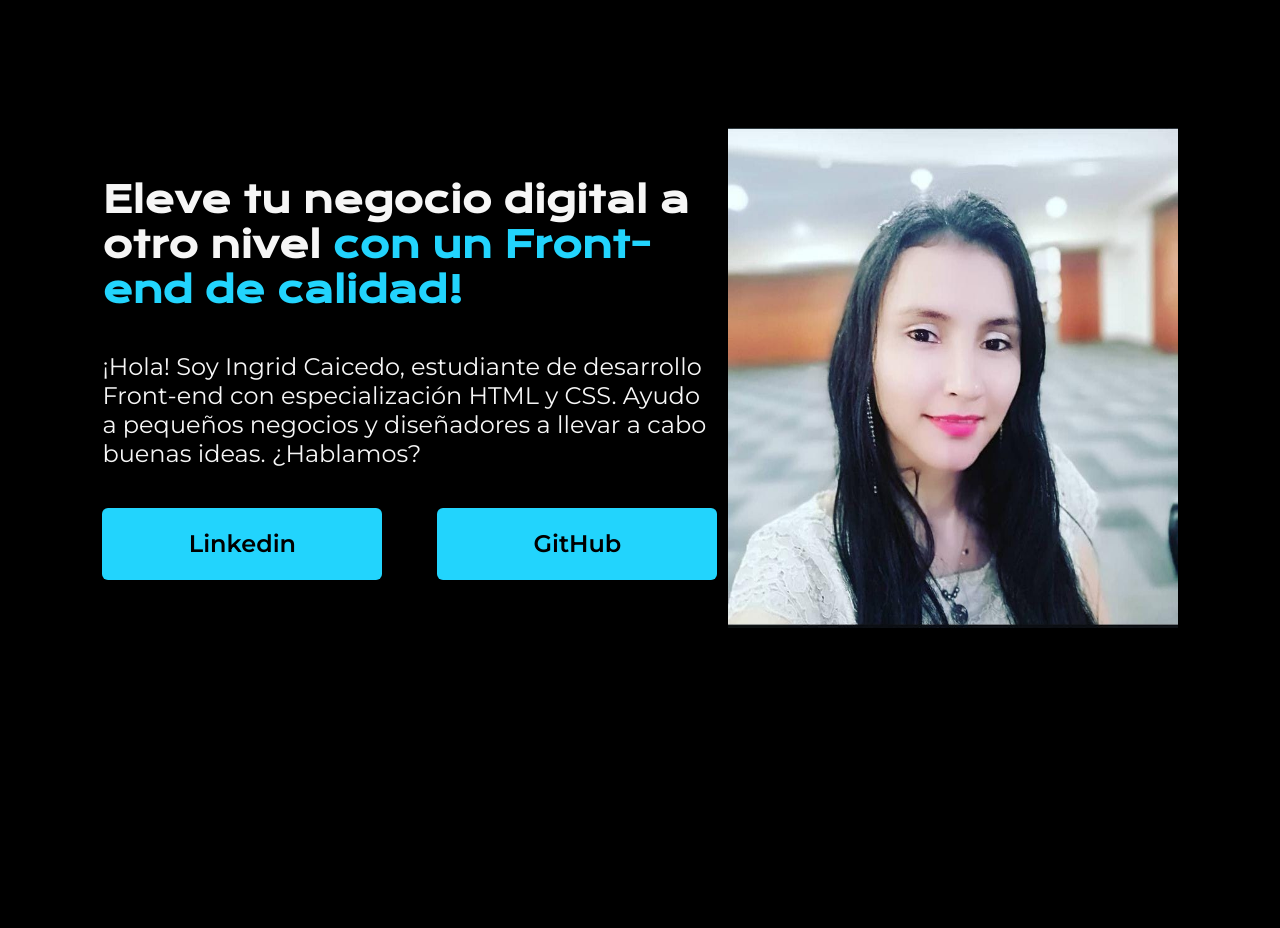
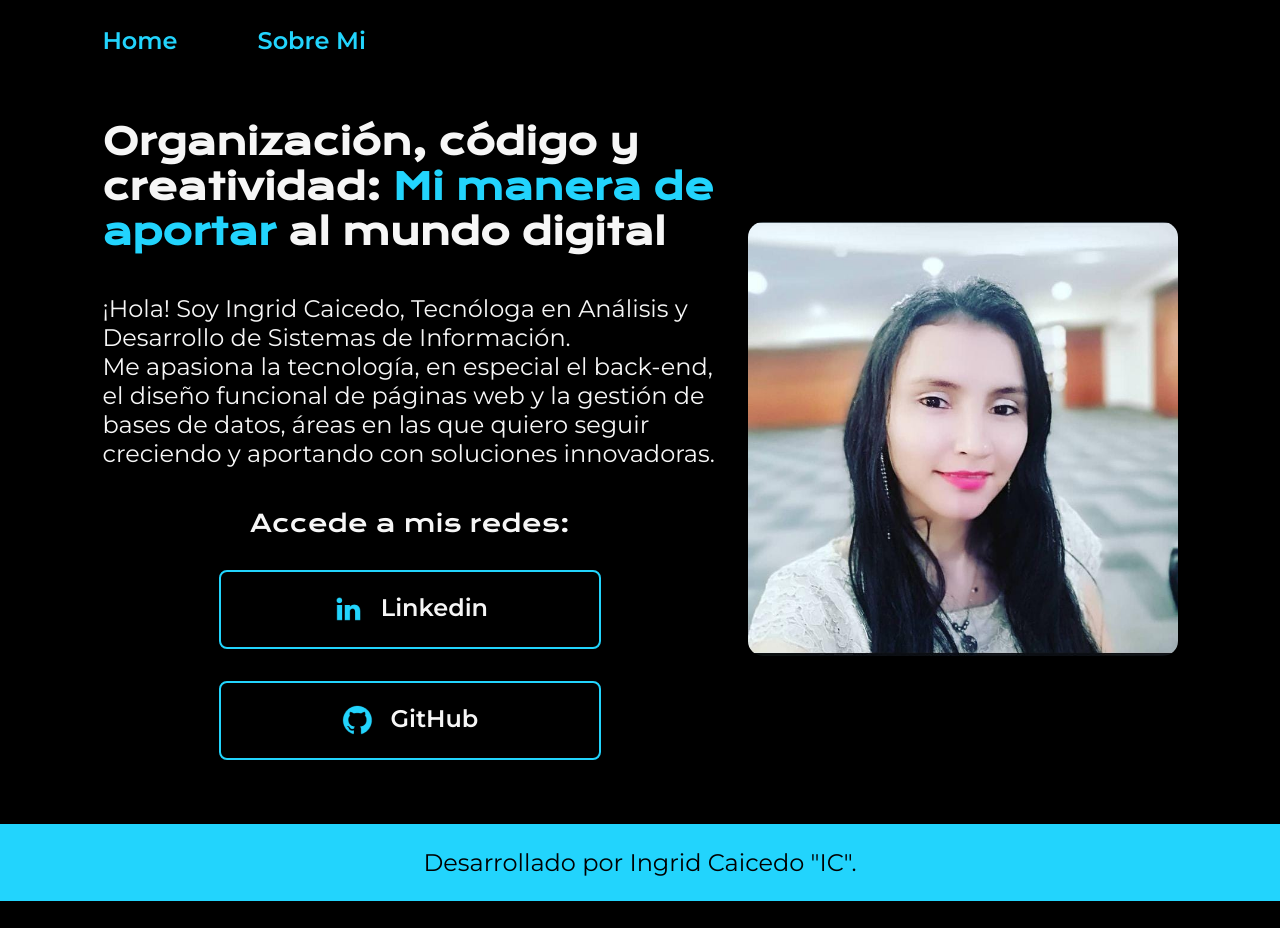
Before and after one commit to JuliethCaicedo/Proyecto_HTML_CSS, a plain HTML site: page index.html in a window 1280 px wide. After the commit the page ends 901 px from the top, so only its background shows below. Drawn offline with nearby package versions, Linux system fonts and the light colour scheme.

Commit message:
HTML y CSS: header, footer y variables CSS

```diff
--- /dev/null
+++ b/about.html
@@ -0,0 +1,42 @@
+<!DOCTYPE html>
+<html lang="es">
+<head>
+    <meta charset="UTF-8">
+    <meta name="viewport" content="width=device-width, initial-scale=1.0">
+    <title>About</title>
+    <link rel="stylesheet" href="/style/style.css">
+</head>
+<body>
+    <header class="header">
+        <nav class="header__menu">
+            <a class="header__menu__link" href="index.html">Home</a>
+            <a class="header__menu__link" href="about.html">Sobre Mi</a>
+        </nav>
+    </header>
+
+    <main class="presentacion">
+
+        <section class="presentacion__contenido">
+            <h1 class="presentacion__contenido__titulo" >Sobre mí</h1>
+            <p class="presentacion__contenido__texto">Soy Ingrid Caicedo, Tecnóloga en Análisis y Desarrollo de Sistemas de Información,
+                con experiencia de más de cuatro años en el área de prevención en Seguridad y Salud en el Trabajo (SST). A lo largo de mi
+                trayectoria he desarrollado habilidades en la coordinación de actividades, la gestión de información y el análisis
+                organizacional, lo que me ha permitido fortalecer mi capacidad de liderazgo, trabajo en equipo y resolución de problemas.
+                Esta experiencia me ha dado una visión integral de cómo la tecnología puede apoyar los procesos internos de una organización.</p>
+            <p class="presentacion__contenido__texto">Actualmente, estoy enfocada en crecer dentro del mundo digital, con un interés especial
+                en el back-end, la organización de bases de datos y el diseño funcional de páginas web. Me apasiona descubrir cómo la
+                tecnología puede transformar ideas en soluciones prácticas y humanas. Mi objetivo es dedicarme plenamente al ámbito tecnológico,
+                aportando innovación, estructura y creatividad a cada proyecto en el que participe.</p>
+        </section>
+
+
+    <img class="presentacion__imagen__perfil" src="media/IMG-20240622-WA0079.jpg" alt="Imagen de Ingrid Caicedo">
+
+    </main>
+
+    <footer class="footer">
+    <p>Desarrollado por Ingrid Caicedo "IC".</p>
+    </footer>
+
+</body>
+</html>
--- a/index.html
+++ b/index.html
@@ -4,30 +4,37 @@
     <meta charset="UTF-8">
     <meta name="viewport" content="width=device-width, initial-scale=1.0">
     <title>Portafoleo</title>
-    <link rel="stylesheet" href="style.css">
+    <link rel="stylesheet" href="/style/style.css">
 </head>
 <body>
-    <header></header>
+    <header class="header">
+        <nav class="header__menu">
+            <a class="header__menu__link" href="index.html">Home</a>
+            <a class="header__menu__link" href="about.html">Sobre Mi</a>
+        </nav>
+    </header>
     <main class="presentacion">
         <section class="presentacion__contenido">
             <h1 class="presentacion__contenido__titulo">
-                Eleve tu negocio digital a otro nivel <strong class="tiulo-resaltado">con un Front-end de calidad!</strong>
+                Organización, código y creatividad:<strong class="tiulo-resaltado"> Mi manera de aportar</strong> al mundo digital
             </h1>
             <p class="presentacion__contenido__texto">
-                ¡Hola! Soy Ingrid Caicedo, estudiante de desarrollo Front-end con especialización
-                HTML y CSS. Ayudo a pequeños negocios y diseñadores a llevar a cabo buenas ideas.
-                ¿Hablamos?
+                ¡Hola! Soy Ingrid Caicedo, Tecnóloga en Análisis y Desarrollo de Sistemas de Información. <br>
+                Me apasiona la tecnología, en especial el back-end, el diseño funcional de páginas web y la gestión de bases de datos,
+                áreas en las que quiero seguir  creciendo y aportando con soluciones innovadoras.
             </p>
             <div class="presentacion__enlaces">
-            <a class="presentacion__enlaces__links" href="https://www.linkedin.com/in/julieth-caicedo/">Linkedin</a>
-            <a class="presentacion__enlaces__links" href="https://github.com/JuliethCaicedo">GitHub</a>
+                <h2 class="presentacion__enlaces_subtitulo">Accede a mis redes:</h2>
+            <a class="presentacion__enlaces__links" href="https://www.linkedin.com/in/julieth-caicedo/">
+                <img src="media/linkedin.png" alt="Imagen logo de Linkedin"> Linkedin</a>
+            <a class="presentacion__enlaces__links" href="https://github.com/JuliethCaicedo">
+                <img src="media/github.png" alt="Imagen logo de GitHub"> GitHub</a>
             </div>
         </section>
-        <img src="media/IMG-20240622-WA0079.jpg" alt="Imagen de Ingrid Caicedo">
+        <img class="presentacion__imagen__perfil" src="media/IMG-20240622-WA0079.jpg" alt="Imagen de Ingrid Caicedo">
     </main>
-    <footer>
-
-    <p></p>
+    <footer class="footer">
+    <p>Desarrollado por Ingrid Caicedo "IC".</p>
     </footer>
 </body>
 </html>
--- a/style.css
+++ /dev/null
@@ -1,66 +0,0 @@
-@import url('https://fonts.googleapis.com/css2?family=Krona+One&family=Montserrat:ital,wght@0,100..900;1,100..900&display=swap');
-
-*{
-    padding: 0;
-    margin: 0;
-}
-
-
-body {
-    background: #000;
-    color: #F6F6F6;
-    height: 100vh;
-    box-sizing: border-box;
-}
-
-.tiulo-resaltado{
-color: #22D4FD;
-}
-
-.presentacion{
-    display: flex;
-    align-items: center;
-    margin: 10% 8%;
-    justify-content: space-between;
-}
-
-.presentacion__contenido{
-    width: 615px;
-    display: flex;
-    flex-direction: column;
-    gap: 40px;
-}
-
-.presentacion__contenido__titulo{
-    font-family: "Krona One", sans-serif;
-    font-size: 36px;
-}
-
-.presentacion__contenido__texto{
-    font-family: "Montserrat", sans-serif;
-    font-size: 24px;
-}
-
-.presentacion__enlaces{
-    display: flex;
-    justify-content: space-between  ;
-}
-
-.presentacion__enlaces__links{
-    width: 280px;
-    background: #22D4FD;
-    text-align: center;
-    padding: 21.5px 0;
-    border-radius: 6px;
-    font-family: "Montserrat", sans-serif;
-    font-size: 24px;
-    font-weight: 600;
-    text-decoration: none;
-    color: #000000;
-}
-
-img{
-    width: 450px;
-    height: 500px;
-
-}
--- /dev/null
+++ b/style/style.css
@@ -0,0 +1,120 @@
+@import url('https://fonts.googleapis.com/css2?family=Krona+One&family=Montserrat:ital,wght@0,100..900;1,100..900&display=swap');
+
+:root{
+    --color-primario:#000000;
+    --color-secundario:#F6F6F6;
+    --color-terciario:#22D4FD;
+    --color-cuaterniario: #272727;
+
+    --fuente-principal: 'Montserrat', sans-serif;
+    --fuente-secundaria: 'Krona One', sans-serif;
+
+
+}
+
+*{
+    padding: 0;
+    margin: 0;
+}
+
+
+body {
+    background: var(--color-primario);
+    color: var(--color-secundario);
+    box-sizing: border-box;
+}
+
+.header{
+    padding: 2% 0% 0% 8%;
+}
+
+.header__menu{
+    display: flex;
+    gap: 80px;
+}
+
+.header__menu__link{
+    font-family: var(--fuente-principal);
+    font-size: 24px;
+    font-weight: 600;
+    color: var(--color-terciario);
+    text-decoration: none;
+}
+
+
+.presentacion{
+    display: flex;
+    align-items: center;
+    padding: 5% 8%;
+    justify-content: space-between;
+}
+
+.presentacion__contenido{
+    width: 615px;
+    display: flex;
+    flex-direction: column;
+    gap: 40px;
+}
+
+.presentacion__contenido__titulo{
+    font-family: var(--fuente-secundaria);
+    font-size: 36px;
+}
+
+.tiulo-resaltado{
+color: var(--color-terciario);
+}
+
+.presentacion__contenido__texto{
+    font-family: var(--fuente-principal);
+    font-size: 24px;
+}
+
+.presentacion__enlaces{
+    display: flex;
+    justify-content: space-between  ;
+    flex-direction: column;
+    gap: 32PX;
+    align-items: center;
+}
+
+.presentacion__enlaces_subtitulo{
+    font-family: var(--fuente-secundaria);
+    font-size: 24px;
+    font-weight: 400;
+}
+
+.presentacion__enlaces__links{
+    width: 378px;
+    text-align: center;
+    padding: 21.5px 0;
+    border-radius: 8px;
+    font-family: var(--fuente-principal);
+    font-size: 24px;
+    font-weight: 600;
+    text-decoration: none;
+    color: var(--color-secundario);
+    border: 2px solid var(--color-terciario);
+    display: flex;
+    justify-content: center;
+    gap: 16px;
+}
+
+.presentacion__enlaces__links:hover{
+    background: var(--color-cuaterniario);
+}
+
+.presentacion__imagen__perfil{
+    width: 40%;
+    border-radius: 15px;
+}
+
+.footer{
+    background-color: var(--color-terciario);
+    color: var(--color-primario);
+    font-family: var(--fuente-principal);
+    font-weight: 400;
+    font-size: 24px;
+    text-align: center;
+    padding: 24px;
+}
```
Also changed, not shown: media/Imagem.png, media/github.png (added), media/instagram.png (added), media/linkedin.png (added), media/twitch.png (added), media/twitter-novo.png (added), media/twitter.png (added).
